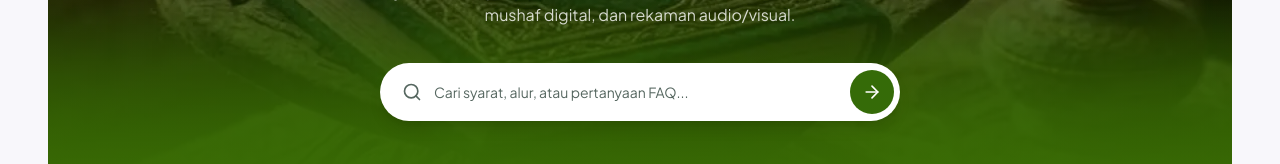
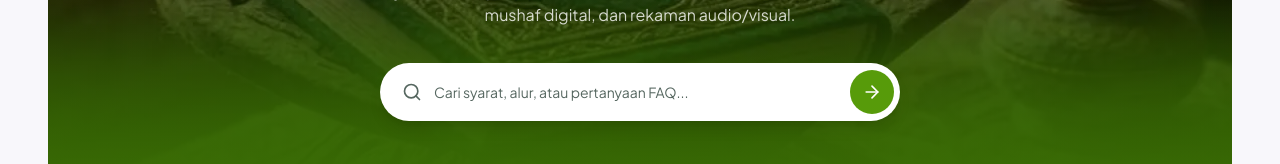
Before and after one commit to farisifakhri/lpmqtashihhub, a React (Vite) app in the folder frontend/: page / in a window 1280 px wide. Shown: the part 433-597 px from the top of the page. Built offline with nearby package versions, Linux system fonts and the light colour scheme; no server answers.

Commit message:
update landing page dan loginpage

```diff
--- a/frontend/src/features/LandingPage/LandingPage.jsx
+++ b/frontend/src/features/LandingPage/LandingPage.jsx
@@ -219,7 +219,7 @@ export const LandingPage = () => {
 
               <button
                 type="submit"
-                className="grid h-11 w-11 shrink-0 place-items-center rounded-full bg-[#356B08] text-white transition hover:bg-[#285406]"
+                className="grid h-11 w-11 shrink-0 place-items-center rounded-full bg-brand-fill text-white transition hover:bg-brand-fill-hover"
                 aria-label="Cari"
               >
                 <ArrowRight className="h-5 w-5" />
```
